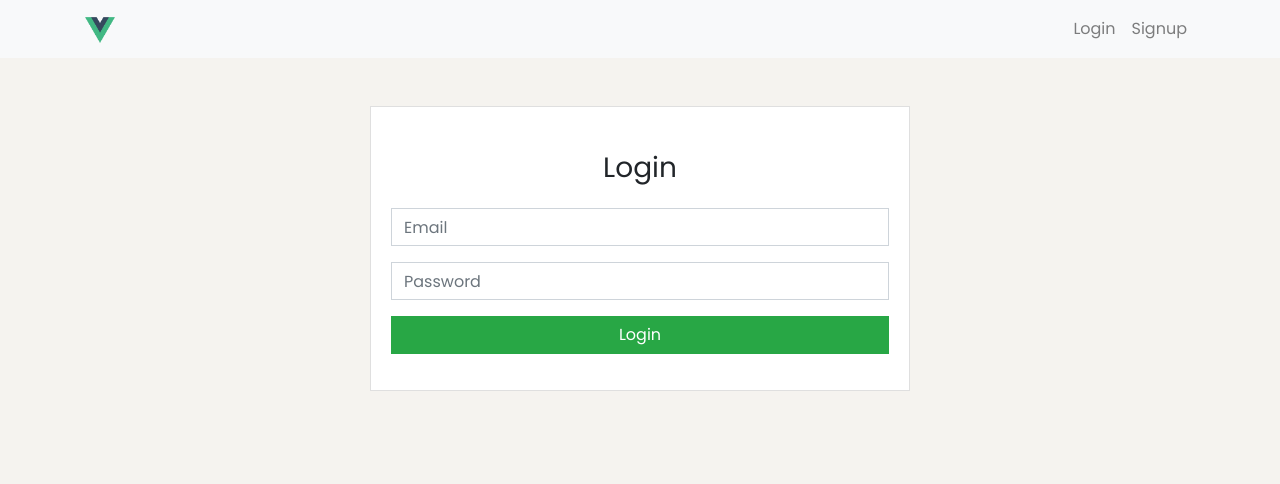
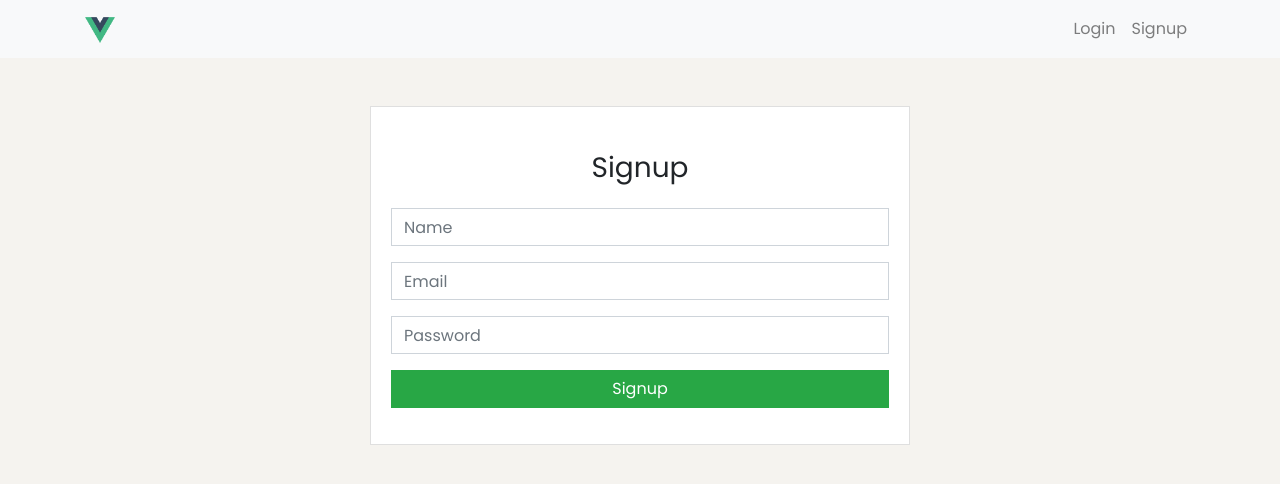
Before and after one commit to suwigyarathore/vue-community-blog, a Vue app: page /login in a window 1280 px wide. Shown: the top 484 px of the page. Built offline with nearby package versions, Linux system fonts and the light colour scheme; what vuejs-noty would draw is missing.

Commit message:
Setting up articles in home page

```diff
--- /dev/null
+++ b/src/components/Article.vue
@@ -0,0 +1,6 @@
+<template>
+  <div class="card my-3">
+    <div class="card-header">Title</div>
+    <div class="card-body">Content</div>
+  </div>
+</template>
--- /dev/null
+++ b/src/config.js
@@ -0,0 +1,3 @@
+export default {
+  apiUrl: "https://react-blog-api.bahdcasts.com/api"
+};
--- a/src/views/Home.vue
+++ b/src/views/Home.vue
@@ -1,3 +1,34 @@
 <template>
-  <h1 class="text-center my-5">Welcome to the home screen</h1>
+  <div v-if="articles.data" class="row">
+    <div class="col-md-8 offset-md-2" v-for="article in articles.data" :key="article.id">
+      <Article/>
+    </div>
+  </div>
 </template>
+
+
+<script>
+import Axios from "axios";
+import config from "@/config";
+import Article from "@/components/Article.vue";
+export default {
+  components: {
+    Article
+  },
+  mounted() {
+    this.getArticles();
+  },
+  data() {
+    return {
+      articles: {}
+    };
+  },
+  methods: {
+    getArticles() {
+      Axios.get(`${config.apiUrl}/articles`).then(response => {
+        this.articles = response.data.data;
+      });
+    }
+  }
+};
+</script>
--- a/src/views/Login.vue
+++ b/src/views/Login.vue
@@ -3,10 +3,22 @@
     <div class="col-md-6 offset-md-3">
       <div class="card">
         <div class="card-body">
-          <h3 class="text-center my-4">Login</h3>
+          <h3 class="text-center my-4">Signup</h3>
           <div class="form-group">
             <input
-              v-bind:class="{ 'is-invalid': errors.email }"
+              v-bind:class="{ 'is-invalid': errors.name, 'is-valid': !errors.name && this.submitted }"
+              v-model="name"
+              type="text"
+              placeholder="Name"
+              class="form-control"
+            >
+            <div class="errors" v-if="errors.name">
+              <small class="text-danger" :key="error" v-for="error in errors.name">{{ error }}</small>
+            </div>
+          </div>
+          <div class="form-group">
+            <input
+              v-bind:class="{ 'is-invalid': errors.email, 'is-valid': !errors.email && this.submitted }"
               v-model="email"
               type="text"
               placeholder="Email"
@@ -18,7 +30,7 @@
           </div>
           <div class="form-group">
             <input
-              v-bind:class="{ 'is-invalid': errors.password }"
+              v-bind:class="{ 'is-invalid': errors.password, 'is-valid': !errors.password && this.submitted }"
               v-model="password"
               type="password"
               placeholder="Password"
@@ -29,9 +41,13 @@
             </div>
           </div>
           <div class="form-group text-center">
-            <button @click="loginUser()" :disabled="loading" class="btn form-control btn-success">
+            <button
+              @click="registerUser()"
+              :disabled="loading"
+              class="btn form-control btn-success"
+            >
               <i class="fas fa-spin fa-spinner" v-if="loading"></i>
-              {{ loading ? '' : 'Login' }}
+              {{ loading ? '' : 'Signup' }}
             </button>
           </div>
         </div>
@@ -42,6 +58,7 @@
 
 <script>
 import Axios from "axios";
+import config from "@/config";
 export default {
   beforeRouteEnter(to, from, next) {
     if (localStorage.getItem("auth")) {
@@ -51,36 +68,36 @@ export default {
   },
   data() {
     return {
+      name: "",
       email: "",
       password: "",
       errors: {},
+      submitted: false,
       loading: false
     };
   },
   methods: {
-    loginUser() {
+    registerUser() {
       this.loading = true;
-      Axios.post("https://react-blog-api.bahdcasts.com/api/auth/login", {
+      Axios.post(`${config.apiUrl}/auth/register`, {
+        name: this.name,
         email: this.email,
         password: this.password
       })
         .then(response => {
           this.loading = false;
-          this.$root.auth = response.data.data;
-          localStorage.setItem("auth", JSON.stringify(response.data.data));
-          this.$noty.success("Successfully logged in.");
+          this.submitted = true;
+          const { data } = response.data;
+          localStorage.setItem("auth", JSON.stringify(data));
+          this.$root.auth = data;
+          this.$noty.success("Successfully registered.");
           this.$router.push("/");
         })
         .catch(({ response }) => {
+          this.$noty.error("Oops ! Something went wrong.");
           this.loading = false;
-          this.$noty.error("Oops ! something went wrong.");
-          if (response.status === 401) {
-            this.errors = {
-              email: ["These credentials do not match our records."]
-            };
-          } else {
-            this.errors = response.data;
-          }
+          this.submitted = true;
+          this.errors = response.data;
         });
     }
   }
```
